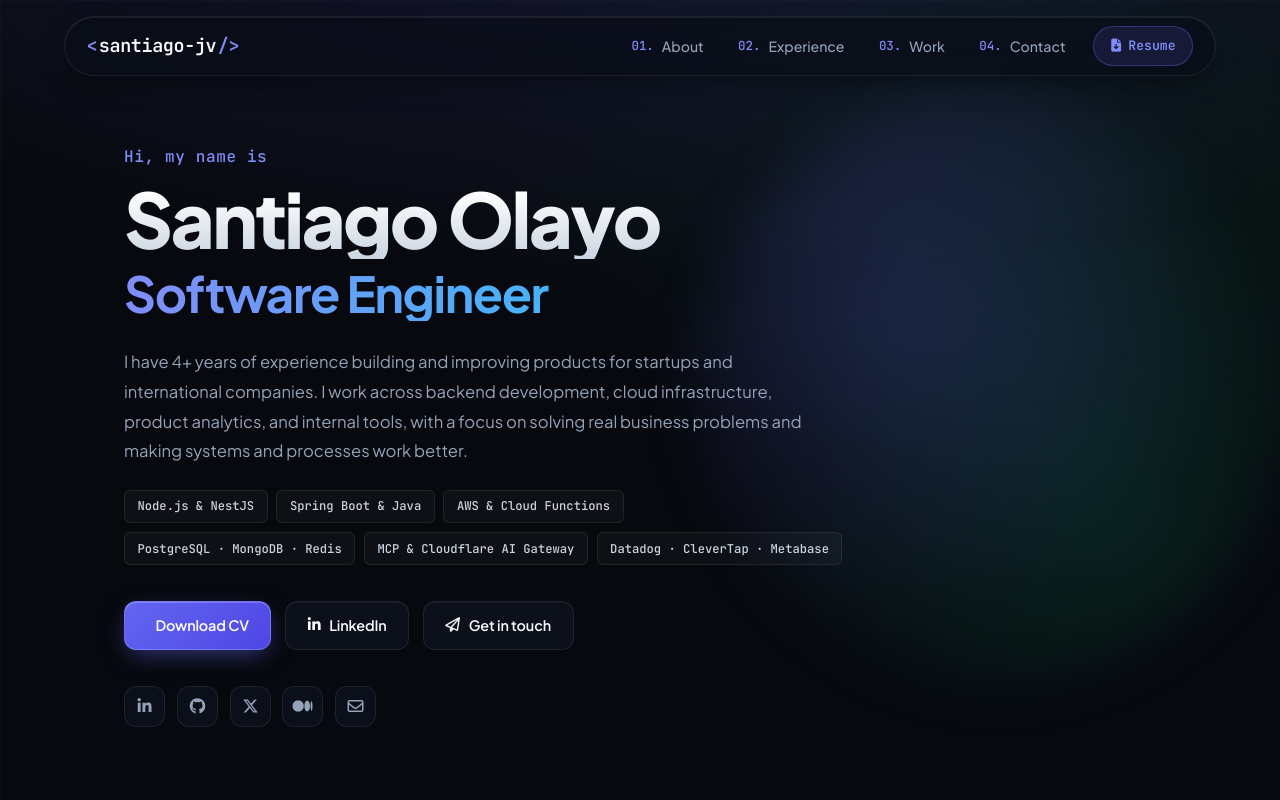
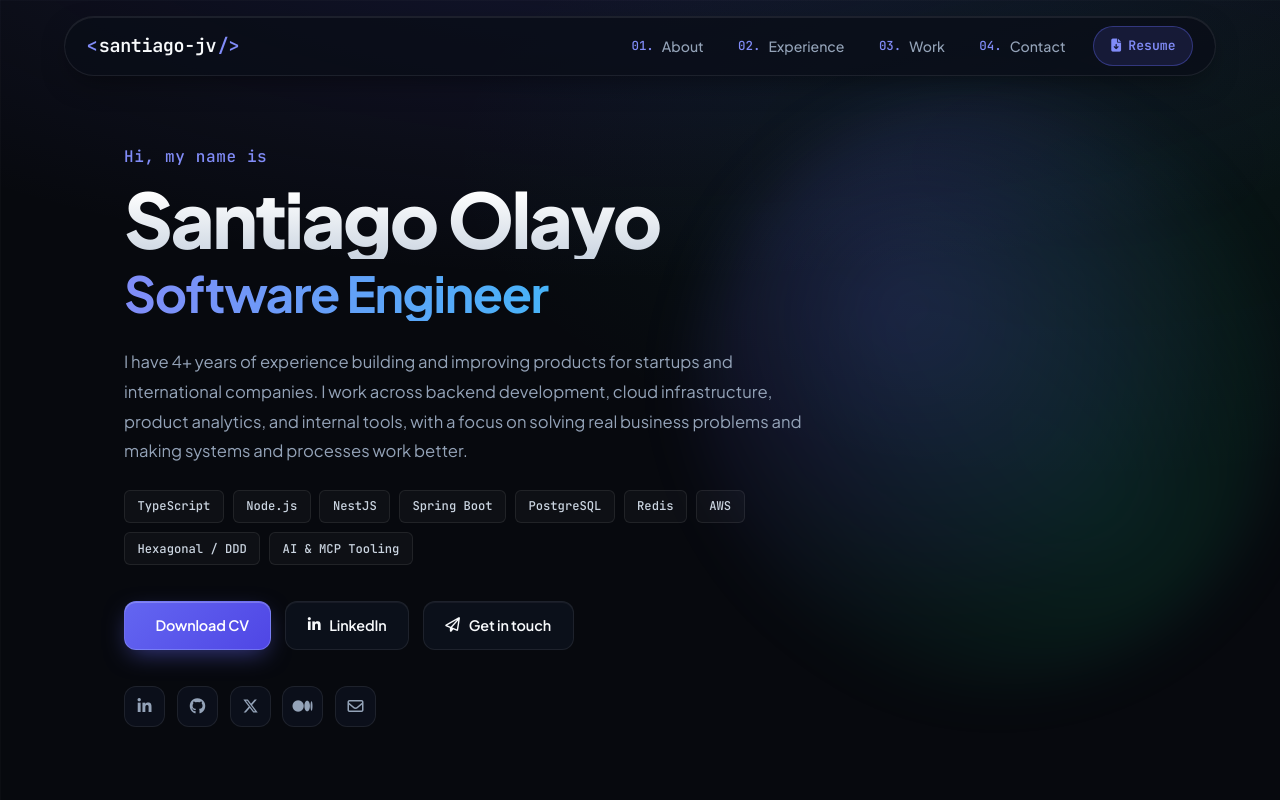
Before and after one commit to santiago-jv/santiago-jv, a Next.js app: page / in a window 1280 px wide. Shown: the top 800 px of the page. Built offline with nearby package versions, Linux system fonts and the light colour scheme.

Commit message:
chore: refine hero stack and architecture tags

```diff
--- a/data/portfolio-content.ts
+++ b/data/portfolio-content.ts
@@ -30,12 +30,15 @@ export const HERO_CONTENT: HeroContent = {
   summary:
     'I have 4+ years of experience building and improving products for startups and international companies. I work across backend development, cloud infrastructure, product analytics, and internal tools, with a focus on solving real business problems and making systems and processes work better.',
   highlights: [
-    'Node.js & NestJS',
-    'Spring Boot & Java',
-    'AWS & Cloud Functions',
-    'PostgreSQL · MongoDB · Redis',
-    'MCP & Cloudflare AI Gateway',
-    'Datadog · CleverTap · Metabase',
+    'TypeScript',
+    'Node.js',
+    'NestJS',
+    'Spring Boot',
+    'PostgreSQL',
+    'Redis',
+    'AWS',
+    'Hexagonal / DDD',
+    'AI & MCP Tooling',
   ],
   primaryCta: {
     label: 'Download CV',
```
